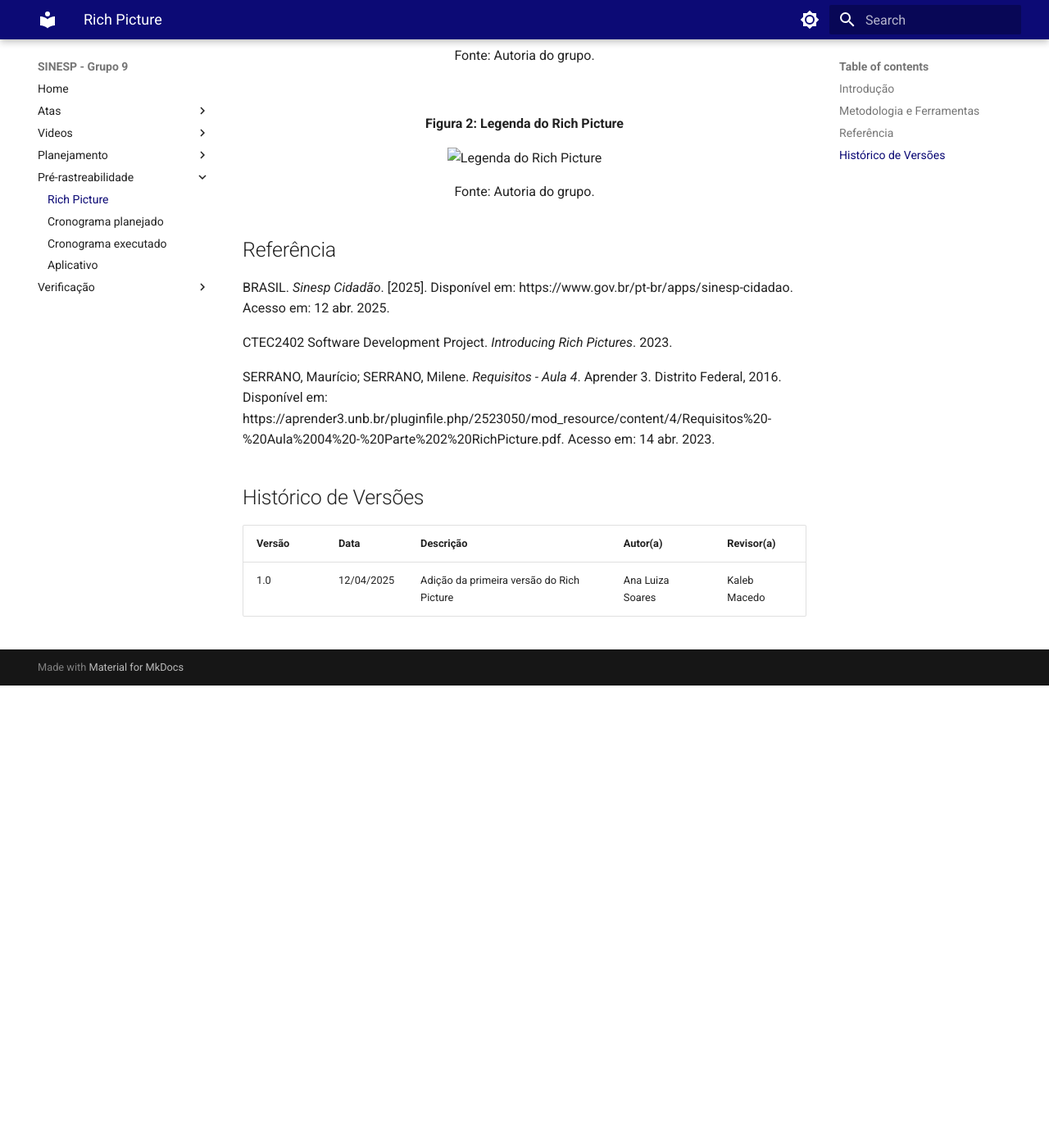
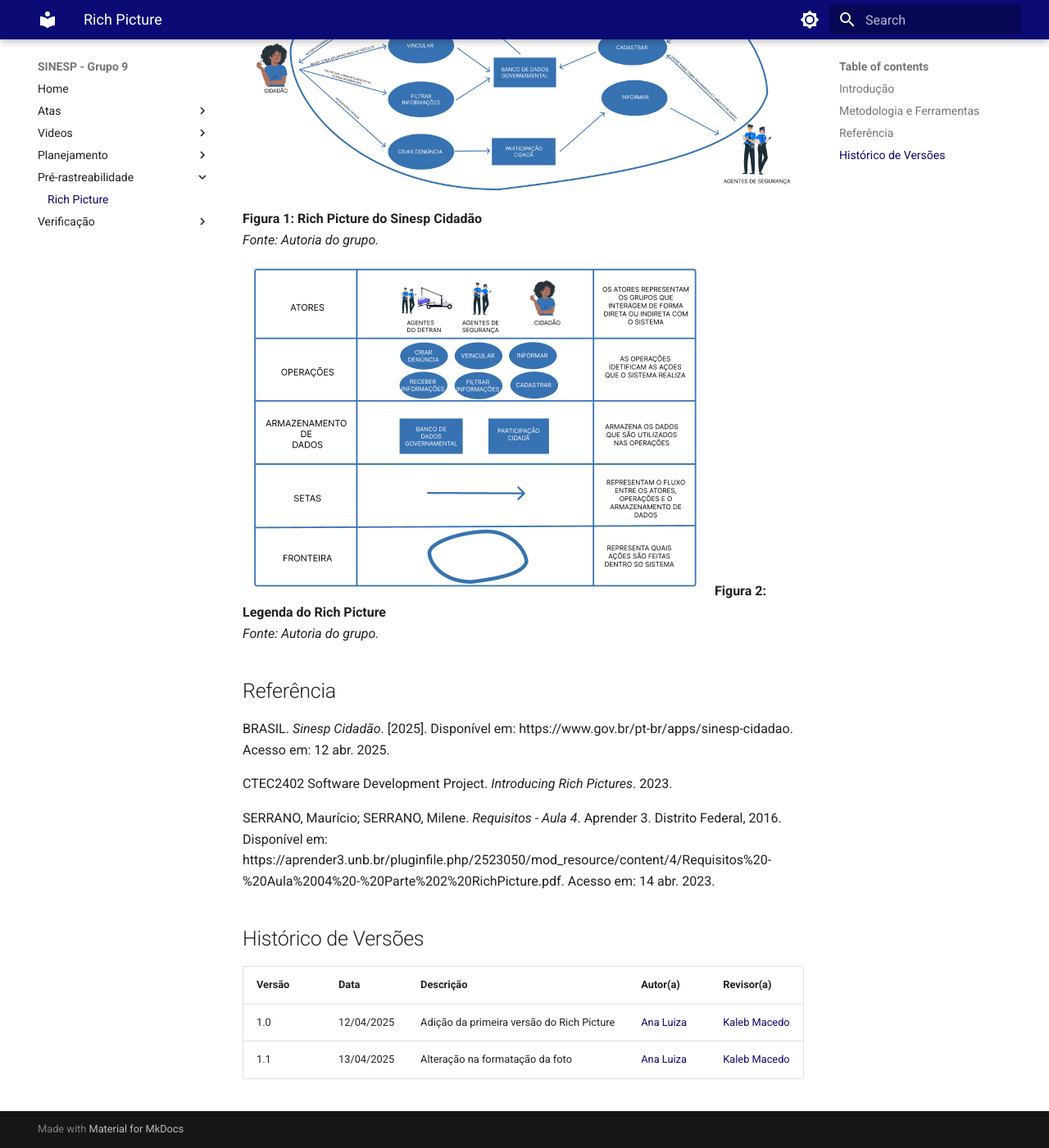
Before and after one commit to matheusdealcantara/2025.1-Grupo09, an MkDocs documentation site: the page built from docs/pre-rastreabilidade/rich_picture.md, in a window 1280 px wide and 1400 px high, scrolled down 849 px. Shown: the whole window at 82% size. Built offline with MkDocs 1.6.1 and Material for MkDocs 9.7.7, drawn with Linux system fonts in a browser that asks for light colours; before the commit the page ends 1685 px from its top, so only the background shows below that.

Commit message:
doc(#4)/Resolvendo problema com formatação

```diff
--- a/docs/pre-rastreabilidade/rich_picture.md
+++ b/docs/pre-rastreabilidade/rich_picture.md
@@ -12,27 +12,13 @@ A elaboração do *Rich Picture* foi realizada por meio da ferramenta **Figma**,
 
 Abaixo estão os espaços reservados para inserção do *Rich Picture* e de sua legenda:
 
-<br>
-<p align="center">
-  <font><b>Figura 1: Rich Picture do Sinesp Cidadão</b></font>
-</p>
-<p align="center">
-  <img src="../planejamento/assets/rich-picture/richPicture.png" alt="Rich Picture do Sinesp Cidadão">
-</p>
-<p align="center">
-  <font>Fonte: Autoria do grupo.</font>
-</p>
+![Rich Picture do Sinesp Cidadão](../planejamento/assets/rich-picture/richPicture.png)
+**Figura 1: Rich Picture do Sinesp Cidadão**
+*Fonte: Autoria do grupo.*
 
-<br>
-<p align="center">
-  <font><b>Figura 2: Legenda do Rich Picture</b></font>
-</p>
-<p align="center">
-  <img src="../planejamento/assets/legenda-richPicture/legenda-richPicture.png" alt="Legenda do Rich Picture">
-</p>
-<p align="center">
-  <font>Fonte: Autoria do grupo.</font>
-</p>
+![Legenda do Rich Picture](../planejamento/assets/legenda-richPicture/legenda-richPicture.png)
+**Figura 2: Legenda do Rich Picture**
+*Fonte: Autoria do grupo.*
 
 ## Referência
 
@@ -45,4 +31,5 @@ SERRANO, Maurício; SERRANO, Milene. *Requisitos - Aula 4*. Aprender 3. Distrito
 
 | Versão | Data       | Descrição                              | Autor(a)         | Revisor(a)   |
 |--------|------------|-----------------------------------------|------------------|--------------|
-| 1.0    | 12/04/2025 | Adição da primeira versão do Rich Picture | Ana Luiza Soares | Kaleb Macedo |
+| 1.0    | 12/04/2025 | Adição da primeira versão do Rich Picture | [Ana Luiza](https://github.com/Ana-Luiza-SC) | [Kaleb Macedo](https://github.com/kalebmacedo) |
+| 1.1    | 13/04/2025 | Alteração na formatação da foto        | [Ana Luiza](https://github.com/Ana-Luiza-SC) | [Kaleb Macedo](https://github.com/kalebmacedo) |
--- a/mkdocs.yml
+++ b/mkdocs.yml
@@ -29,11 +29,12 @@ nav:
   - Planejamento:
       - Responsabilidades da equipe: planejamento/Definição_de_Equipe_e_Responsabilidades.md
       - Ferramentas: planejamento/ferramentas.md
+      - Cronograma planejado: planejamento/Cronograma.md
+      - Cronograma executado:
+          - Entrega 1: planejamento/Cronograma_execudato.md
+      - Aplicativo: planejamento/aplicativo.md
   - Pré-rastreabilidade:
       - Rich Picture: pre-rastreabilidade/rich_picture.md
-      - Cronograma planejado: planejamento/Cronograma.md
-      - Cronograma executado: planejamento/Cronograma_execudato.md
-      - Aplicativo: planejamento/aplicativo.md
 
   - Verificação:
       - Grupo:
```
Also changed, not shown: docs/planejamento/aplicativo.md (+7 -14 lines).
